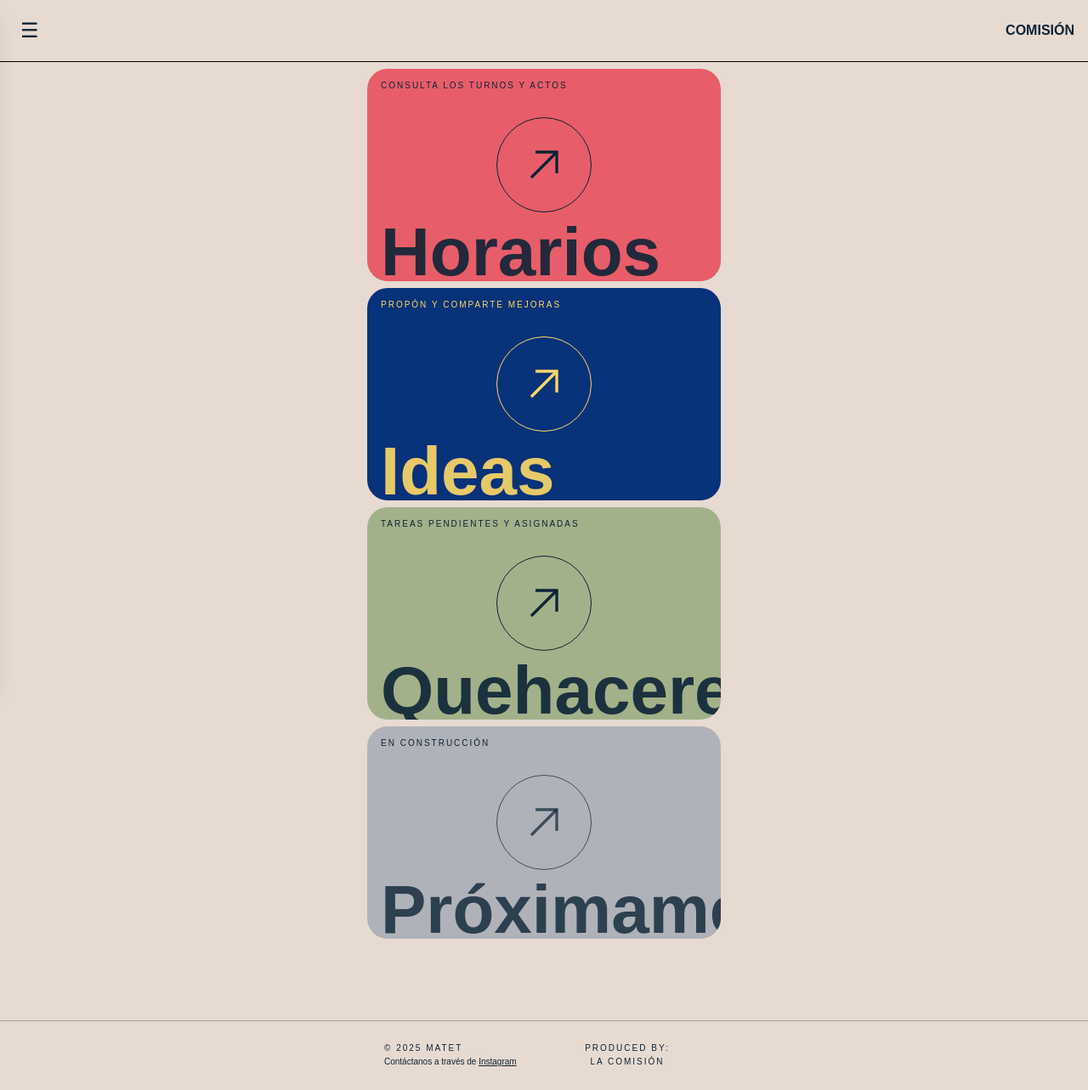
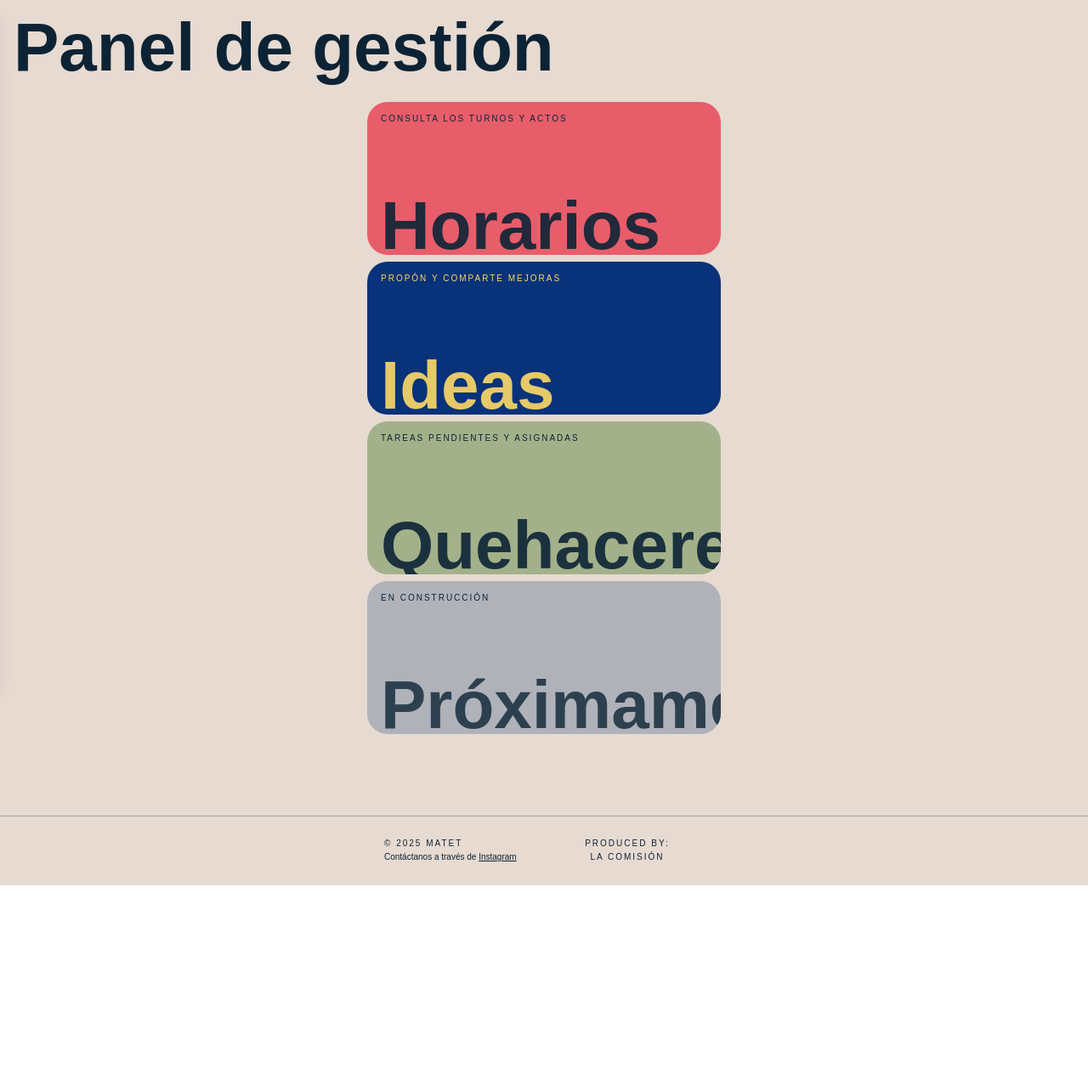
Before and after one commit to jgarcia311999/FiestasMatet, a Next.js app: page /layoutComision in a window 1280 px wide. Shown: the whole page at 85% size. After the commit the page ends 1042 px from the top, so only its background shows below. Built offline with nearby package versions, Linux system fonts and the light colour scheme.

Commit message:
pequeños cambios de diseño

```diff
--- a/src/app/layoutComision/page.tsx
+++ b/src/app/layoutComision/page.tsx
@@ -42,8 +42,9 @@ export default function LayoutComisionPage() {
   return (
     <div className="min-h-screen bg-[#E7DAD1] text-[#0C2335]">
       {/* Header */}
+      {/*
       <header className="sticky top-0 z-30 bg-[#E7DAD1] border-b border-black">
-        <div className="mx-auto max-w-7xl px-4 py-3 flex items-center justify-between">
+        <div className="mx-auto max-w-7xl px-4 py-3 flex items-center justify-start">
           <button
             onClick={() => setOpen(true)}
             className="p-2 text-2xl focus:outline-none"
@@ -53,81 +54,54 @@ export default function LayoutComisionPage() {
           >
             ☰
           </button>
-          <div className="font-semibold">COMISIÓN</div>
         </div>
       </header>
+      */}
 
+      <div className="mx-auto max-w-7xl px-4 py-4">
+        <h1 className="text-[80px] leading-none font-semibold break-words">
+          Panel de gestión
+        </h1>
+      </div>
 
       {/* Cards de accesos (estilo plantilla) */}
       <div className="mx-auto max-w-md px-4 pb-8 space-y-4">
         {/* Horarios */}
         <Link href="/layoutComision/horarios">
-          <div className="mt-2 relative h-[250px] rounded-3xl bg-[#E85D6A] overflow-hidden">
+          <div className="mt-2 relative h-[180px] rounded-3xl bg-[#E85D6A] overflow-hidden">
             <div className="absolute top-3 left-4 text-[10px] uppercase tracking-[0.2em]">Consulta los turnos y actos</div>
             <div className="absolute bottom-[-6px] left-4 right-4 text-[80px] leading-none font-semibold text-[#0C2335]/90 select-none">
               Horarios
-            </div>
-            <div className="absolute inset-0 flex items-center justify-center">
-              <div className="h-28 w-28 rounded-full border border-[#0C2335] flex items-center justify-center mb-6 text-[#0C2335]">
-                <svg width="40" height="40" viewBox="0 0 24 24" fill="none" xmlns="http://www.w3.org/2000/svg">
-                  <line x1="3" y1="21" x2="21" y2="3" stroke="currentColor" strokeWidth="2"/>
-                  <polyline points="6,3 21,3 21,18" stroke="currentColor" strokeWidth="2" fill="none"/>
-                </svg>
-              </div>
             </div>
           </div>
         </Link>
 
         {/* Ideas */}
         <Link href="/layoutComision/ideas">
-          <div className="mt-2 relative h-[250px] rounded-3xl bg-[#083279] overflow-hidden">
+          <div className="mt-2 relative h-[180px] rounded-3xl bg-[#083279] overflow-hidden">
             <div className="absolute top-3 left-4 text-[10px] uppercase tracking-[0.2em] text-[#FFD966]">Propón y comparte mejoras</div>
             <div className="absolute bottom-[-6px] left-4 right-4 text-[80px] leading-none font-semibold text-[#FFD966]/90 select-none">
               Ideas
-            </div>
-            <div className="absolute inset-0 flex items-center justify-center">
-              <div className="h-28 w-28 rounded-full border border-[#FFD966] flex items-center justify-center text-[#FFD966] mb-6">
-                <svg width="40" height="40" viewBox="0 0 24 24" fill="none" xmlns="http://www.w3.org/2000/svg">
-                  <line x1="3" y1="21" x2="21" y2="3" stroke="currentColor" strokeWidth="2"/>
-                  <polyline points="6,3 21,3 21,18" stroke="currentColor" strokeWidth="2" fill="none"/>
-                </svg>
-              </div>
             </div>
           </div>
         </Link>
 
         {/* Quehaceres */}
         <Link href="/layoutComision/quehaceres">
-          <div className="mt-2 relative h-[250px] rounded-3xl bg-[#a3b18a] overflow-hidden">
+          <div className="mt-2 relative h-[180px] rounded-3xl bg-[#a3b18a] overflow-hidden">
             <div className="absolute top-3 left-4 text-[10px] uppercase tracking-[0.2em]">Tareas pendientes y asignadas</div>
             <div className="absolute bottom-[-6px] left-4 right-4 text-[80px] leading-none font-semibold text-[#0C2335]/90 select-none">
               Quehaceres
-            </div>
-            <div className="absolute inset-0 flex items-center justify-center">
-              <div className="h-28 w-28 rounded-full border border-[#0C2335] flex items-center justify-center mb-6 text-[#0C2335]">
-                <svg width="40" height="40" viewBox="0 0 24 24" fill="none" xmlns="http://www.w3.org/2000/svg">
-                  <line x1="3" y1="21" x2="21" y2="3" stroke="currentColor" strokeWidth="2"/>
-                  <polyline points="6,3 21,3 21,18" stroke="currentColor" strokeWidth="2" fill="none"/>
-                </svg>
-              </div>
             </div>
           </div>
         </Link>
 
         {/* Próximamente (sin link) */}
         <div>
-          <div className="mt-2 relative h-[250px] rounded-3xl bg-gray-400/70 overflow-hidden">
+          <div className="mt-2 relative h-[180px] rounded-3xl bg-gray-400/70 overflow-hidden">
             <div className="absolute top-3 left-4 text-[10px] uppercase tracking-[0.2em]">En construcción</div>
             <div className="absolute bottom-[-6px] left-4 right-4 text-[80px] leading-none font-semibold text-[#0C2335]/80 select-none">
               Próximamente...
-            </div>
-            <div className="absolute inset-0 flex items-center justify-center">
-              <div className="h-28 w-28 rounded-full border border-[#0C2335]/70 flex items-center justify-center mb-6 text-[#0C2335]/70">
-                <svg width="40" height="40" viewBox="0 0 24 24" fill="none" xmlns="http://www.w3.org/2000/svg">
-                  <line x1="3" y1="21" x2="21" y2="3" stroke="currentColor" strokeWidth="2"/>
-                  <polyline points="6,3 21,3 21,18" stroke="currentColor" strokeWidth="2" fill="none"/>
-                </svg>
-              </div>
             </div>
           </div>
         </div>
```
